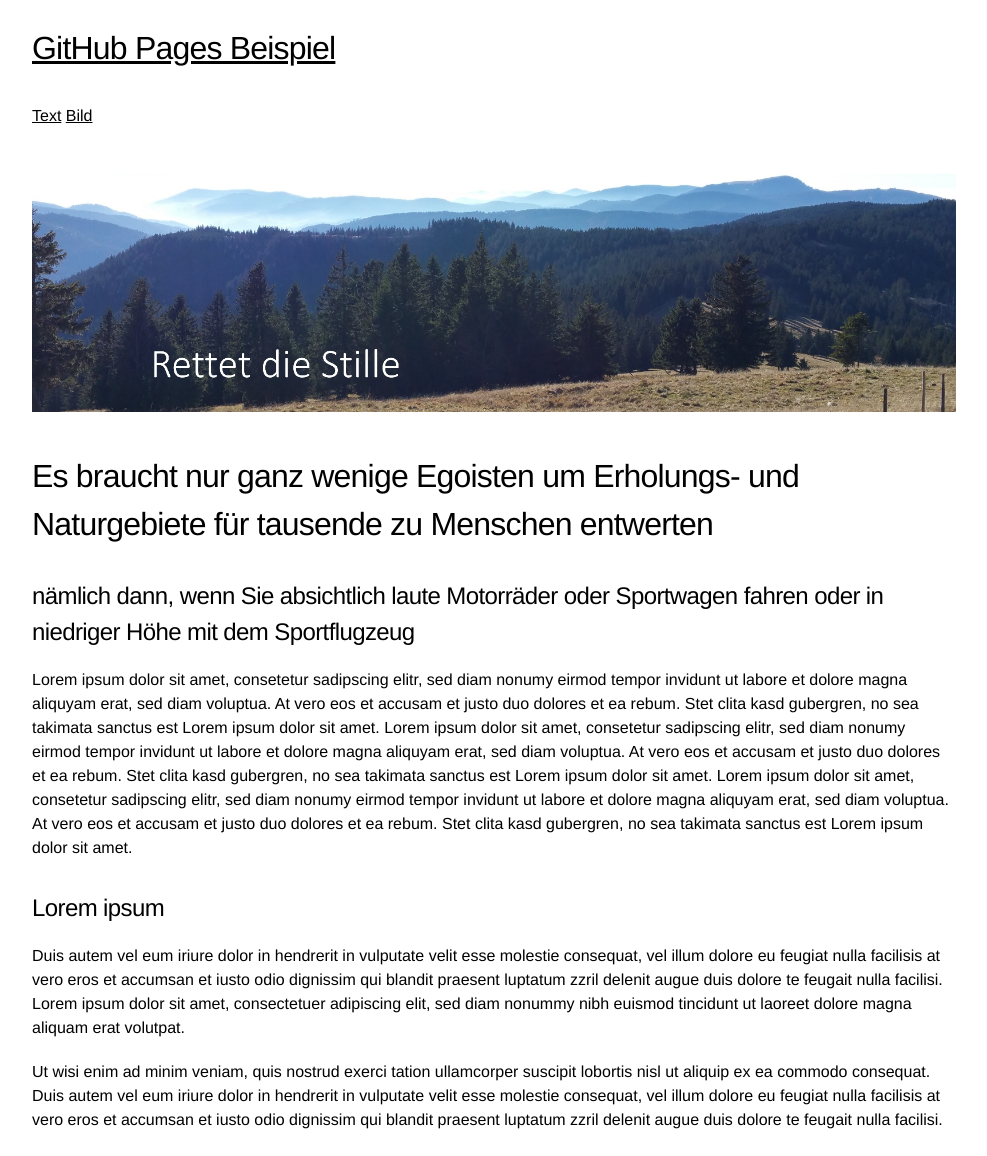
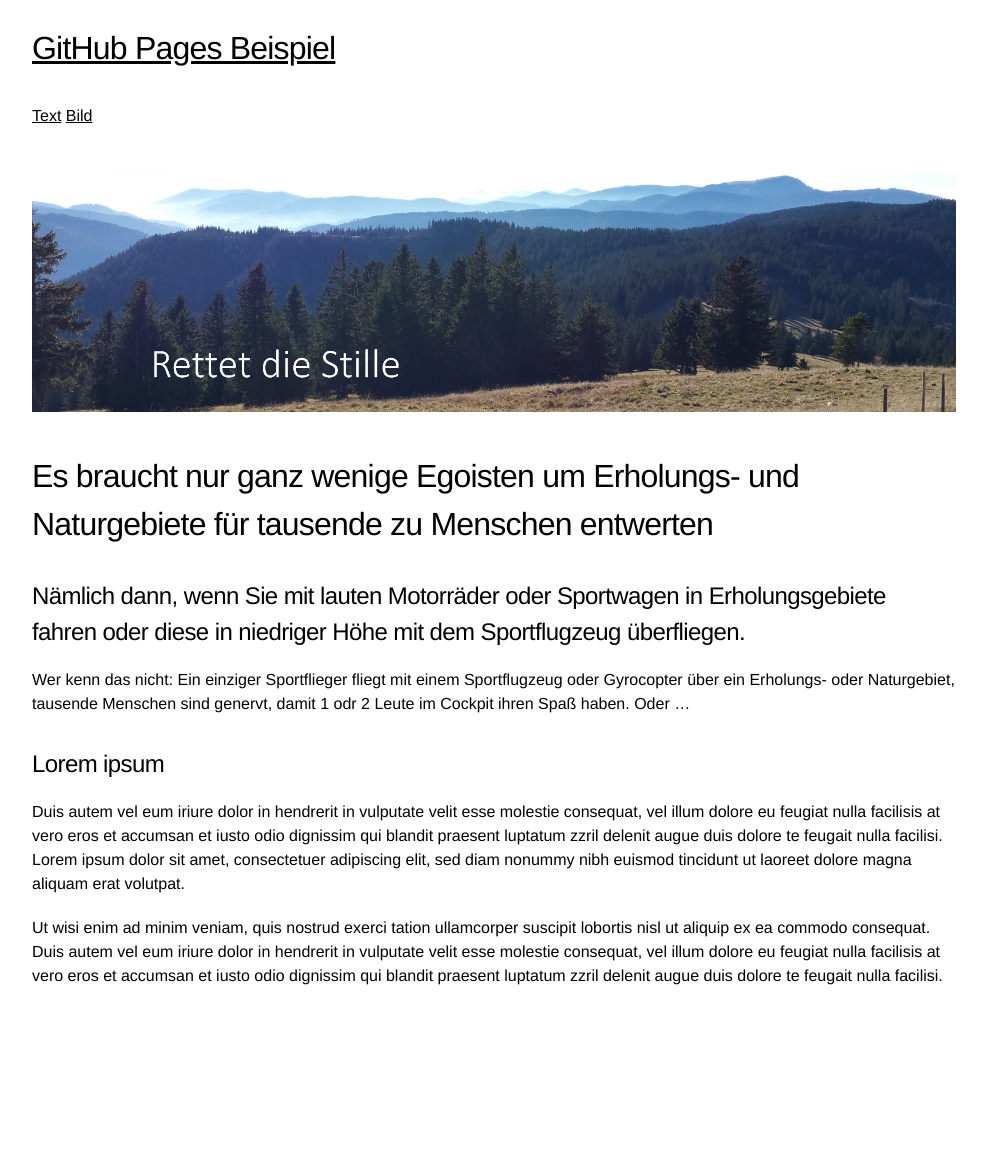
Before and after one commit to rettet-die-stille/rettet-die-stille.github.io, a Jekyll site: the page built from index.md, in a window 1280 px wide. Shown: the whole page, without its empty margins (146-1133 px from the left). Built offline with Jekyll 4.4.1, drawn with Linux system fonts in a browser that asks for light colours; after the commit the page ends 1012 px from its top, so only the background shows below that.

Commit message:
Update index.md

```diff
--- a/index.md
+++ b/index.md
@@ -1,14 +1,13 @@
 ---
 layout: default
-title:
 ---
 ![Intro](assets/images/schwarzwald2.jpg)
 
 # Es braucht nur ganz wenige Egoisten um Erholungs- und Naturgebiete für tausende zu Menschen entwerten
 
-## nämlich dann, wenn Sie absichtlich laute Motorräder oder Sportwagen fahren oder in niedriger Höhe mit dem Sportflugzeug
+## Nämlich dann, wenn Sie mit lauten Motorräder oder Sportwagen in Erholungsgebiete fahren oder diese in niedriger Höhe mit dem Sportflugzeug überfliegen.
 
-Lorem ipsum dolor sit amet, consetetur sadipscing elitr, sed diam nonumy eirmod tempor invidunt ut labore et dolore magna aliquyam erat, sed diam voluptua. At vero eos et accusam et justo duo dolores et ea rebum. Stet clita kasd gubergren, no sea takimata sanctus est Lorem ipsum dolor sit amet. Lorem ipsum dolor sit amet, consetetur sadipscing elitr, sed diam nonumy eirmod tempor invidunt ut labore et dolore magna aliquyam erat, sed diam voluptua. At vero eos et accusam et justo duo dolores et ea rebum. Stet clita kasd gubergren, no sea takimata sanctus est Lorem ipsum dolor sit amet. Lorem ipsum dolor sit amet, consetetur sadipscing elitr, sed diam nonumy eirmod tempor invidunt ut labore et dolore magna aliquyam erat, sed diam voluptua. At vero eos et accusam et justo duo dolores et ea rebum. Stet clita kasd gubergren, no sea takimata sanctus est Lorem ipsum dolor sit amet.
+Wer kenn das nicht: Ein einziger Sportflieger fliegt mit einem Sportflugzeug oder Gyrocopter über ein Erholungs- oder Naturgebiet, tausende Menschen sind genervt, damit 1 odr 2 Leute im Cockpit ihren Spaß haben. Oder ...
 
 ## Lorem ipsum
 
```
